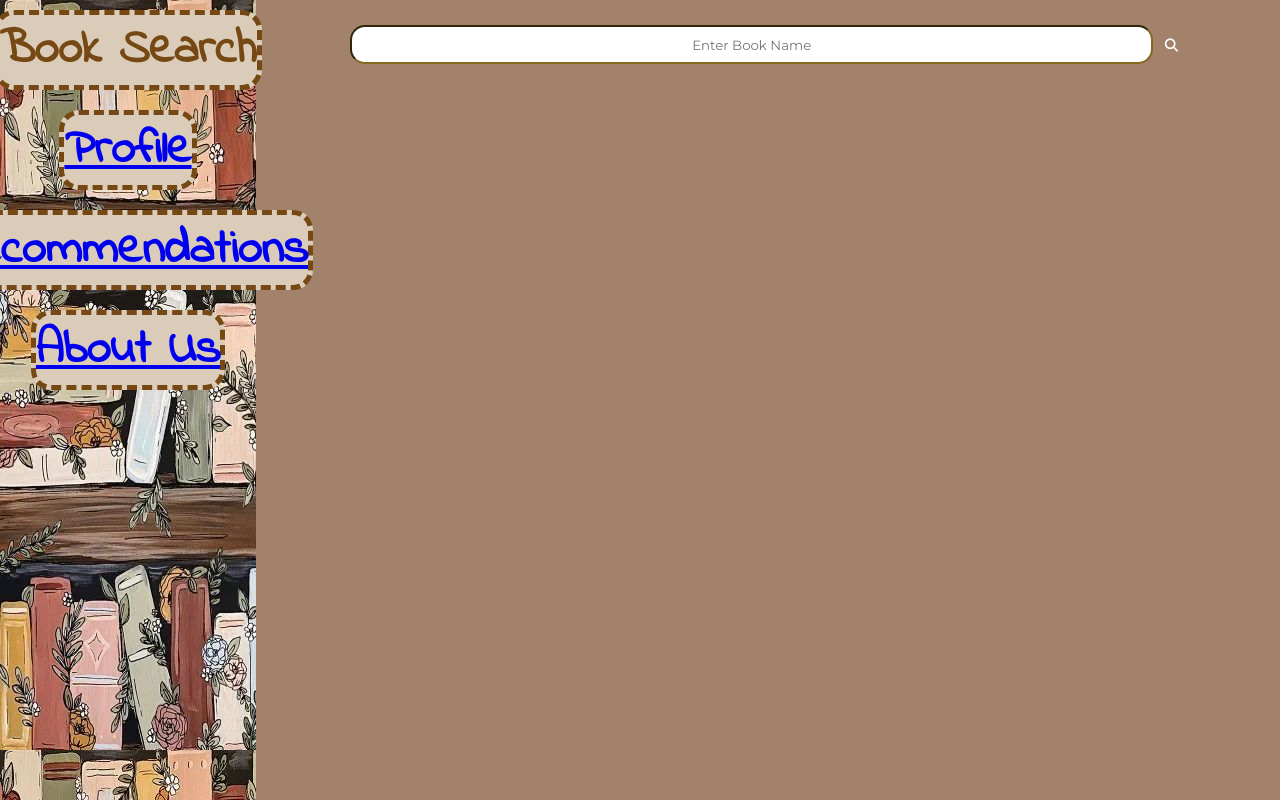
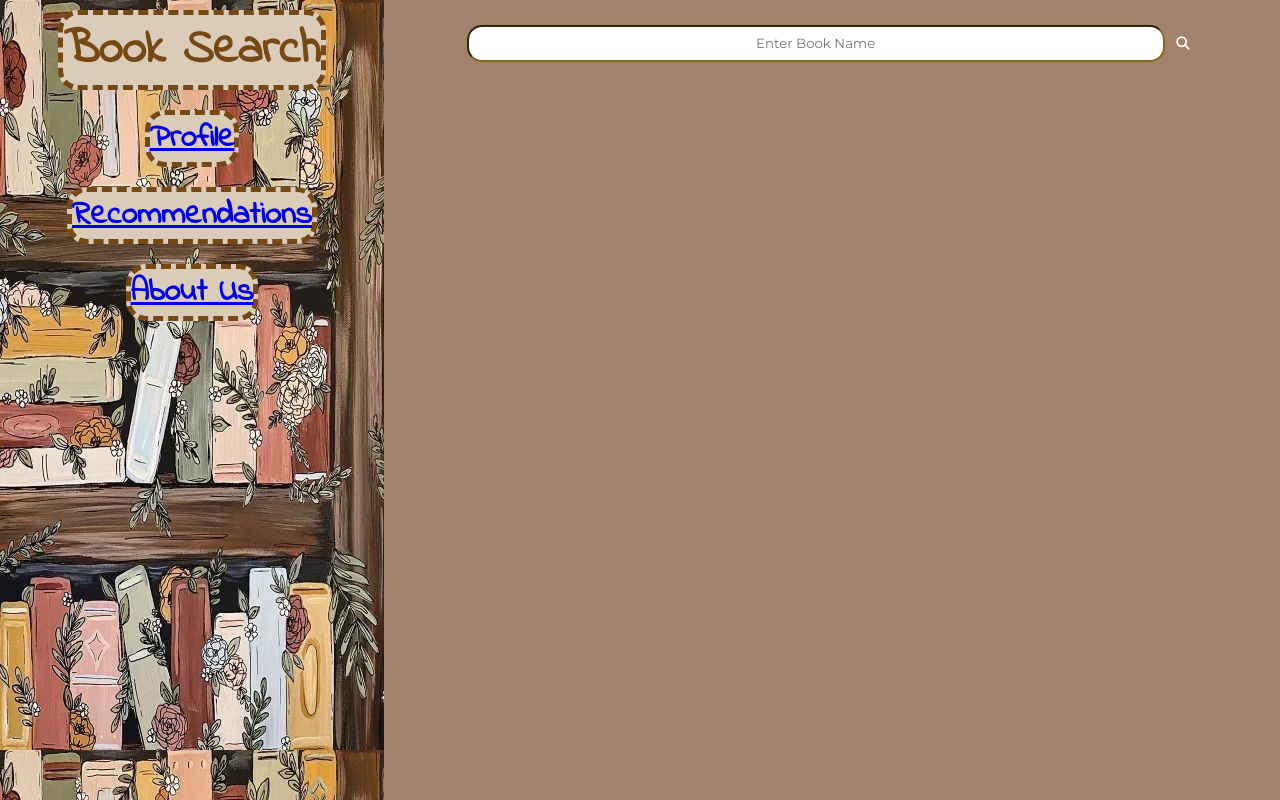
Before and after one commit to Justinw21/dabooks, a SvelteKit app in the folder books/: page /home in a window 1280 px wide. Built offline with nearby package versions, Linux system fonts and the light colour scheme.

Commit message:
fixed auth

```diff
--- a/books/src/routes/+page.svelte
+++ b/books/src/routes/+page.svelte
@@ -1,5 +1,4 @@
-
-<script lang="ts">
+<script>
 	import Authenticate from "../components/Authenticate.svelte";
 </script>
 
--- a/books/src/styles/mainpage.css
+++ b/books/src/styles/mainpage.css
@@ -11,7 +11,7 @@
     	align-items: center;
 	}
 
-	h1, h2, h3 {
+	h1 {
 		font-family: 'Indie Flower', cursive;
 		font-size: xxx-large;
 		color: rgb(117, 72, 20);
@@ -22,11 +22,23 @@
 		border-width: 5px;
 	}
 
+	h2 {
+		font-family: 'Indie Flower', cursive;
+		font-size: xx-large;
+		color: rgb(117, 72, 20);
+		background-color: rgb(219, 204, 186);
+		border-radius: 20px;
+		margin: 10px;
+		border-style: dashed;
+		border-width: 5px;
+	}
+
+
 	.left {
 		display: flex;
 		flex-direction: column;
 		align-items: center;
-		width: 20%;
+		width: 30%;
 		background-image: url('/books.jpg');
 	}
 
```
Also changed, not shown: books/src/lib/firebase/firebase.ts (+6 -6 lines).
